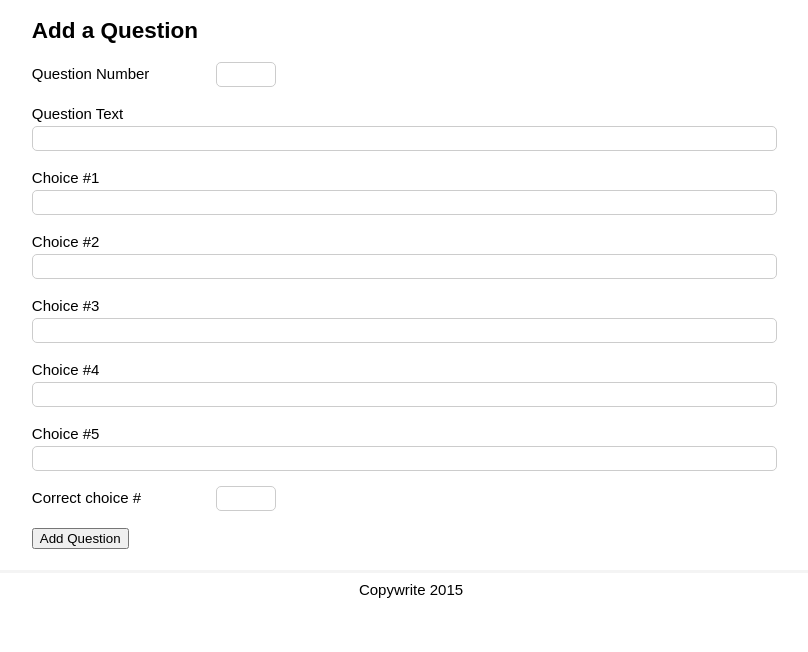
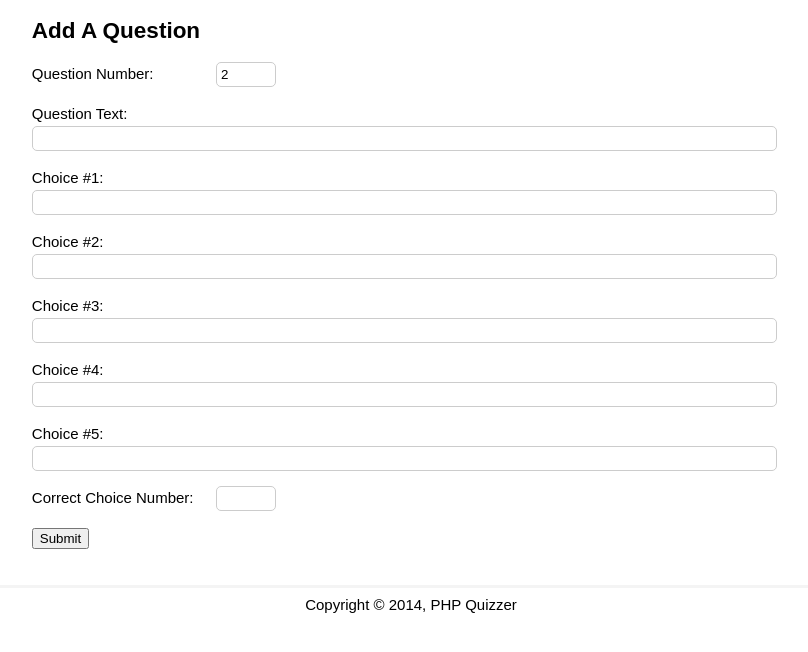
Before and after one commit to Sulaiman001/phpquizzer, a PHP site: page /admin.php in a window 1280 px wide. Shown: the part 75-727 px from the top of the page, without its empty margins (229-1037 px from the left). Run offline with PHP 8.4, Linux system fonts and the light colour scheme; tables that the repository leaves empty or names only in its code hold one stand-in row (values such as "Sample post").

Commit message:
Added sql queries to insert a question and 5 choices to the database, I also set the question number to one more than the number amount of questions in the database

```diff
--- a/admin.php
+++ b/admin.php
@@ -1,15 +1,11 @@
 <?php include 'database.php'; ?>
-
-
 <?php
-	if (isset($_POST['submit'])){
-		echo 'Form was submitted';
+	if(isset($_POST['submit'])){
 		//Get post variables
 		$question_number = $_POST['question_number'];
 		$question_text = $_POST['question_text'];
-
-		//creeate an array of choices for the form
-
+		$correct_choice = $_POST['correct_choice'];
+		//Choices array
 		$choices = array();
 		$choices[1] = $_POST['choice1'];
 		$choices[2] = $_POST['choice2'];
@@ -17,68 +13,114 @@
 		$choices[4] = $_POST['choice4'];
 		$choices[5] = $_POST['choice5'];
 
+		//Question query
+		$query = "INSERT INTO `questions`(question_number, text)
+					VALUES('$question_number','$question_text')";
 
+		//Run query
+		$insert_row = $mysqli->query($query) or die($mysqli->error.__LINE__);
+
+		//Validate insert
+		if($insert_row){
+			foreach($choices as $choice => $value){
+				if($value != ''){
+					if($correct_choice == $choice){
+						$is_correct = 1;
+					} else {
+						$is_correct = 0;
+					}
+					//Choice query
+					$query = "INSERT INTO `choices` (question_number, is_correct, text)
+							VALUES ('$question_number','$is_correct','$value')";
+
+					//Run query
+					$insert_row = $mysqli->query($query) or die($mysqli->error.__LINE__);
+
+					//Validate insert
+					if($insert_row){
+						continue;
+					} else {
+						die('Error : ('.$mysqli->errno . ') '. $mysqli->error);
+					}
+				}
+			}
+			$msg = 'Question has been added';
+		}
 	}
 
-
- ?>
-
+	/*
+ 	* Get total questions
+	*/
+	$query = "SELECT * FROM `questions`";
+	//Get The Results
+	$questions = $mysqli->query($query) or die($mysqli->error.__LINE__);
+	$total = $questions->num_rows;
+	$next = $total+1;
+?>
 <!DOCTYPE html>
 <html>
-<head>
-	<title>Admin - Add/Delete Questions</title>
-	<link rel="stylesheet" type="text/css" href="css/style.css">
+	<head>
+	<meta charset="utf-8" />
+	<title>PHP Quizzer</title>
+	<link rel="stylesheet" href="css/style.css" type="text/css" />
 </head>
 <body>
 	<header>
-		<div class = "container">
+		<div class="container">
 			<h1>PHP Quizzer</h1>
 		</div>
-
 	</header>
 	<main>
-		<div class = "container">
-			<h2>Add a Question</h2>
-			<form method = "post" action="admin.php">
+		<div class="container">
+			<h2>Add A Question</h1>
+			<?php
+				if(isset($msg)){
+					echo '<p>'.$msg.'</p>';
+				}
+			?>
+			<form method="post" action="admin.php">
 				<p>
-					<label>Question Number</label>
-					<input type = "number" name = "question_number"/>
+					<label>Question Number: </label>
+					<input type="number" value="<?php echo $next; ?>" name="question_number" />
 				</p>
 				<p>
-					<label>Question Text</label>
-					<input type = "text" name = "question_text"/>
+					<label>Question Text: </label>
+					<input type="text" name="question_text" />
 				</p>
 				<p>
-					<label>Choice #1</label>
-					<input type = "text" name = "choice1"/>
+					<label>Choice #1: </label>
+					<input type="text" name="choice1" />
 				</p>
 				<p>
-					<label>Choice #2</label>
-					<input type = "text" name = "choice2"/>
+					<label>Choice #2: </label>
+					<input type="text" name="choice2" />
 				</p>
 				<p>
-					<label>Choice #3</label>
-					<input type = "text" name = "choice3"/>
+					<label>Choice #3: </label>
+					<input type="text" name="choice3" />
 				</p>
 				<p>
-					<label>Choice #4</label>
-					<input type = "text" name = "choice4"/>
+					<label>Choice #4: </label>
+					<input type="text" name="choice4" />
 				</p>
 				<p>
-					<label>Choice #5</label>
-					<input type = "text" name = "choice5"/>
+					<label>Choice #5: </label>
+					<input type="text" name="choice5" />
 				</p>
 				<p>
-					<label>Correct choice #</label>
-					<input type = "number" name = "correct_choice"/>
+					<label>Correct Choice Number: </label>
+					<input type="number" name="correct_choice" />
 				</p>
-				<input type = "submit" name = "submit" value = "Add Question" class = "" />
+				<p>
+					<input type="submit" name="submit" value="Submit" />
+				</p>
 			</form>
-
+		</div>
 	</main>
 	<footer>
-		<div class = "container">
-			Copywrite 2015
+		<div class="container">
+			Copyright &copy; 2014, PHP Quizzer
 		</div>
-	</body>
-	</html>
+	</footer>
+</body>
+</html>
```
